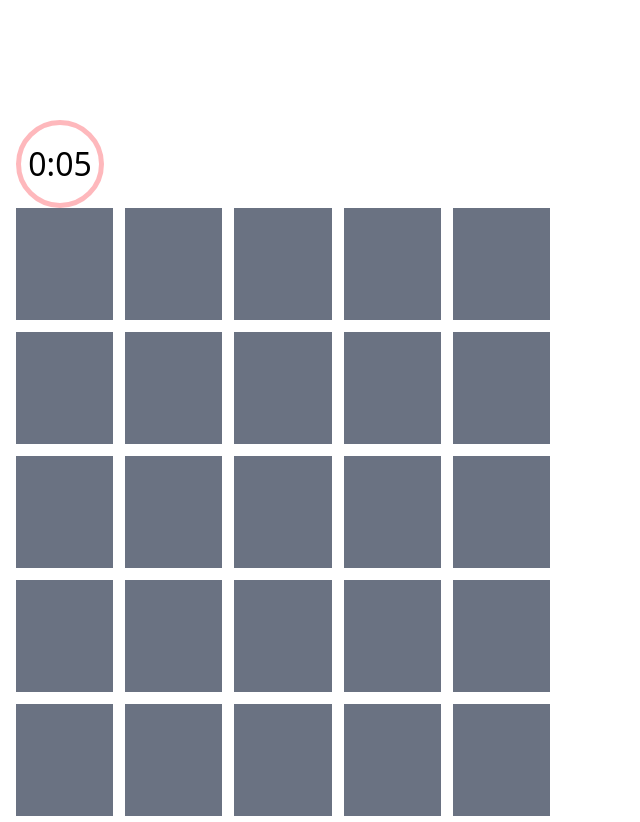
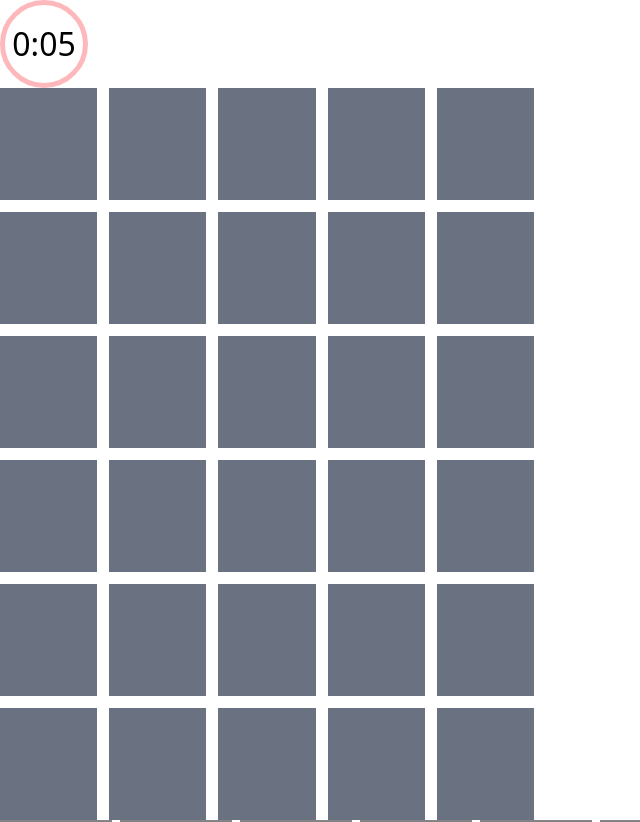
Before and after one commit to gregoriusavip/timed-wordle, a React (Vite) app in the folder reactapp/: page / in a window 1280 px wide. Shown: the top 822 px of the page, without its empty margins (0-640 px from the left). Built offline with nearby package versions, Linux system fonts and the light colour scheme.

Commit message:
Remove some default rules

```diff
--- a/reactapp/src/index.css
+++ b/reactapp/src/index.css
@@ -1,15 +1,7 @@
 :root {
-  --section-padding-height: clamp(3.75rem, 8vw, 6.25rem);
-  --section-padding-width: 16px;
   --default-font-size: clamp(1rem, 3vw, 2rem);
-  --container-width: 1600px;
-  --container-gap: clamp(3rem, 6vw, 4rem);
 }
 
 html {
   font-size: var(--default-font-size);
 }
-
-body {
-  padding: var(--section-padding-height) var(--section-padding-width);
-}
```
